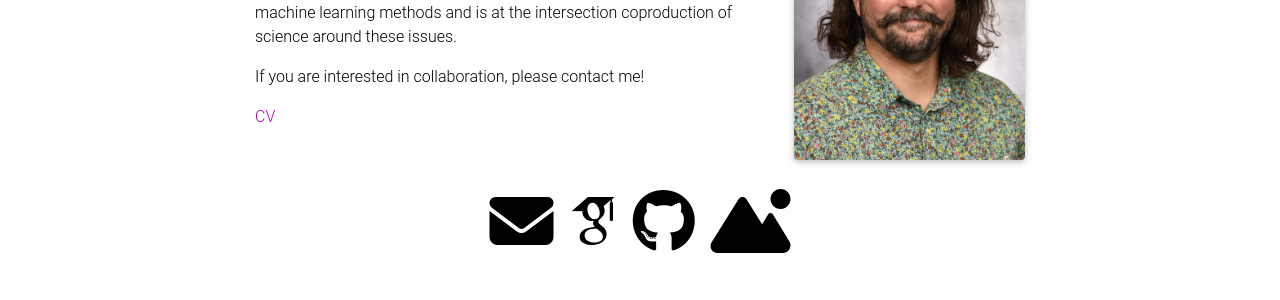
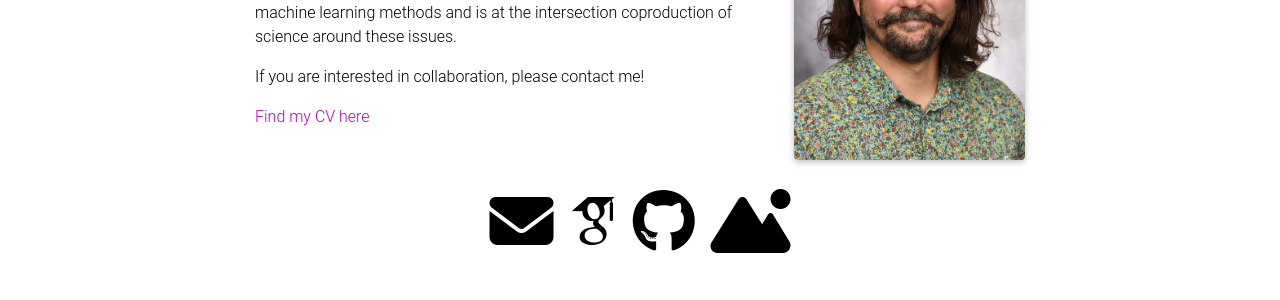
Before and after one commit to adamnicholasprice/adamnicholasprice.github.io, a Jekyll site: the page built from _pages/about.md, in a window 1280 px wide. Shown: the part 337-637 px from the top of the page. Built offline with Jekyll 4.4.1, drawn with Linux system fonts in a browser that asks for light colours; full-size pictures stand in for the smaller copies a plugin makes; some web fonts are replaced; comment, search, counter and statistics services are not loaded; a style sheet for code colours, icons or effects is not loaded.

Commit message:
Update about.md

```diff
--- a/_pages/about.md
+++ b/_pages/about.md
@@ -29,4 +29,4 @@
 
 If you are interested in collaboration, please contact me!
 
-[CV](https://drive.google.com/file/d/1K-PSZ2PwssecUt4t6MMUNIVRpWbYVBLk/view?usp=sharing)
+[Find my CV here](https://drive.google.com/file/d/1K-PSZ2PwssecUt4t6MMUNIVRpWbYVBLk/view?usp=sharing)
```
